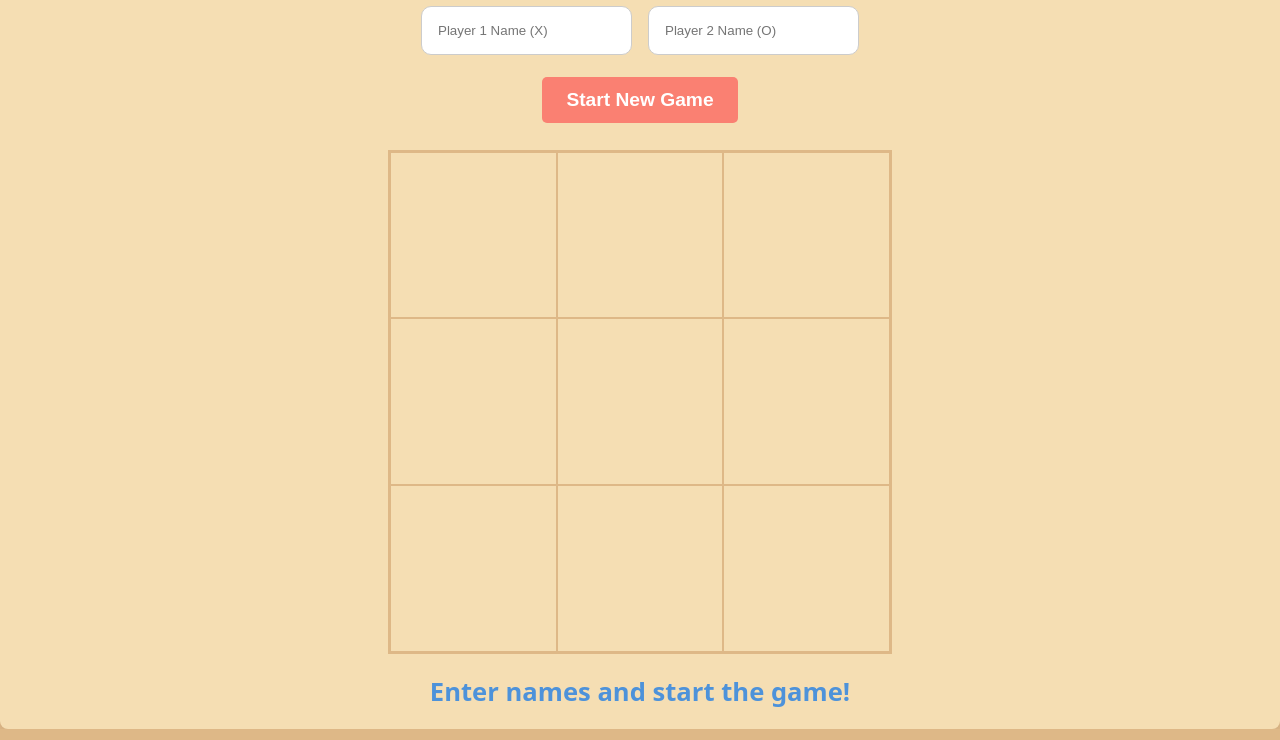
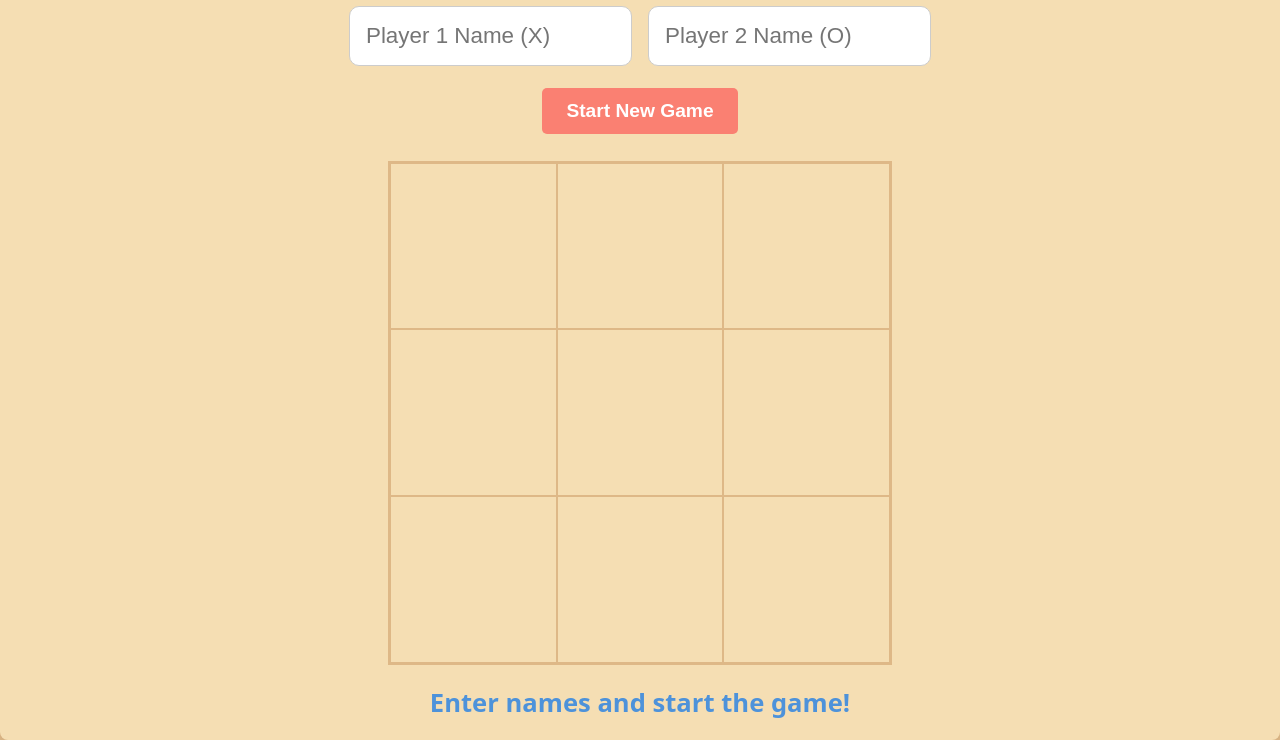
Before and after one commit to fab44-cloud/tic-tac-toe, a plain HTML site: page index.html in a window 1280 px wide. Shown: the part 100-840 px from the top of the page. Drawn offline with Linux system fonts and the light colour scheme.

Commit message:
Adjust font size and width of name inputs

```diff
--- a/style.css
+++ b/style.css
@@ -61,7 +61,14 @@ h1 {
     padding: 1rem;
     border: 1px solid #ccc;
     border-radius: 10px;
-    min-width: 20ch;
+    font-size: clamp(1rem, 2vw, 1.4rem);
+}
+
+@supports (field-sizing: content) {
+    .player-inputs input {
+        field-sizing: content;
+        min-width: 20ch;
+    }
 }
 
 #results-display {
```
